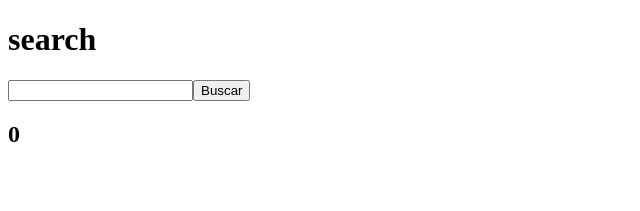
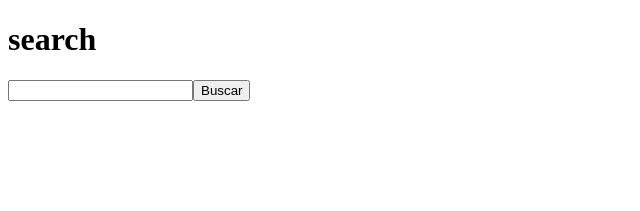
Before and after one commit to joaoMarinho94/perf-react, a Next.js app: page / in a window 1280 px wide. Shown: the top 211 px of the page, without its empty margins (0-640 px from the left). Built offline with nearby package versions, Linux system fonts and the light colour scheme.

Commit message:
feat: add format of data

```diff
--- a/src/components/ProductItem.tsx
+++ b/src/components/ProductItem.tsx
@@ -4,6 +4,7 @@ interface ProductItemProps {
   product: {
     id: number;
     price: number;
+    priceFormatted: string;
     title: string;
   };
   onAddToWishList: (id: number) => Promise<void>;
@@ -15,7 +16,7 @@ function ProductItemComponent({
 }: ProductItemProps): JSX.Element {
   return (
     <div>
-      {product.title} - <strong>{product.price}</strong>
+      {product.title} - <strong>{product.priceFormatted}</strong>
       <button type="button" onClick={() => onAddToWishList(product.id)}>
         Add to wishList
       </button>
--- a/src/components/SearchResults.tsx
+++ b/src/components/SearchResults.tsx
@@ -1,10 +1,11 @@
-import { useMemo } from 'react';
 import { ProductItem } from './ProductItem';
 
 interface SearchResultsProps {
+  totalPrice: string;
   results: {
     id: number;
     price: number;
+    priceFormatted: string;
     title: string;
   }[];
   onAddToWishList: (id: number) => Promise<void>;
@@ -12,18 +13,14 @@ interface SearchResultsProps {
 
 export function SearchResults({
   results,
+  totalPrice,
   onAddToWishList,
 }: SearchResultsProps): JSX.Element {
-  const totalPrice = useMemo(
-    () => results.reduce((total, product) => total + product.price, 0),
-    [results]
-  );
-
   return (
     <div>
       <h2>{totalPrice}</h2>
 
-      {results.map(product => (
+      {results?.map(product => (
         <ProductItem
           key={product.id}
           product={product}
--- a/src/pages/index.tsx
+++ b/src/pages/index.tsx
@@ -1,9 +1,14 @@
 import { FormEvent, useCallback, useState } from 'react';
 import { SearchResults } from '../components/SearchResults';
 
+type Results = {
+  totalPrice: string;
+  data: any[];
+};
+
 export default function Home(): JSX.Element {
   const [search, setSearch] = useState('');
-  const [results, setResults] = useState([]);
+  const [results, setResults] = useState({} as Results);
 
   const handleSearch = async (event: FormEvent): Promise<void> => {
     event.preventDefault();
@@ -13,7 +18,23 @@ export default function Home(): JSX.Element {
     const response = await fetch(`http://localhost:3333/products?q=${search}`);
     const data = await response.json();
 
-    setResults(data);
+    const formatter = new Intl.NumberFormat('pt-BR', {
+      style: 'currency',
+      currency: 'BRL',
+    });
+
+    const products = data.map(product => ({
+      id: product.id,
+      title: product.title,
+      price: product.price,
+      priceFormatted: formatter.format(product.price),
+    }));
+
+    const totalPrice = formatter.format(
+      data.reduce((total, product) => total + product.price, 0)
+    );
+
+    setResults({ totalPrice, data: products });
   };
 
   const addToWhishList = useCallback(async (id: number): Promise<void> => {
@@ -33,7 +54,11 @@ export default function Home(): JSX.Element {
         <button type="submit">Buscar</button>
       </form>
 
-      <SearchResults onAddToWishList={addToWhishList} results={results} />
+      <SearchResults
+        onAddToWishList={addToWhishList}
+        results={results.data}
+        totalPrice={results.totalPrice}
+      />
     </>
   );
 }
```
